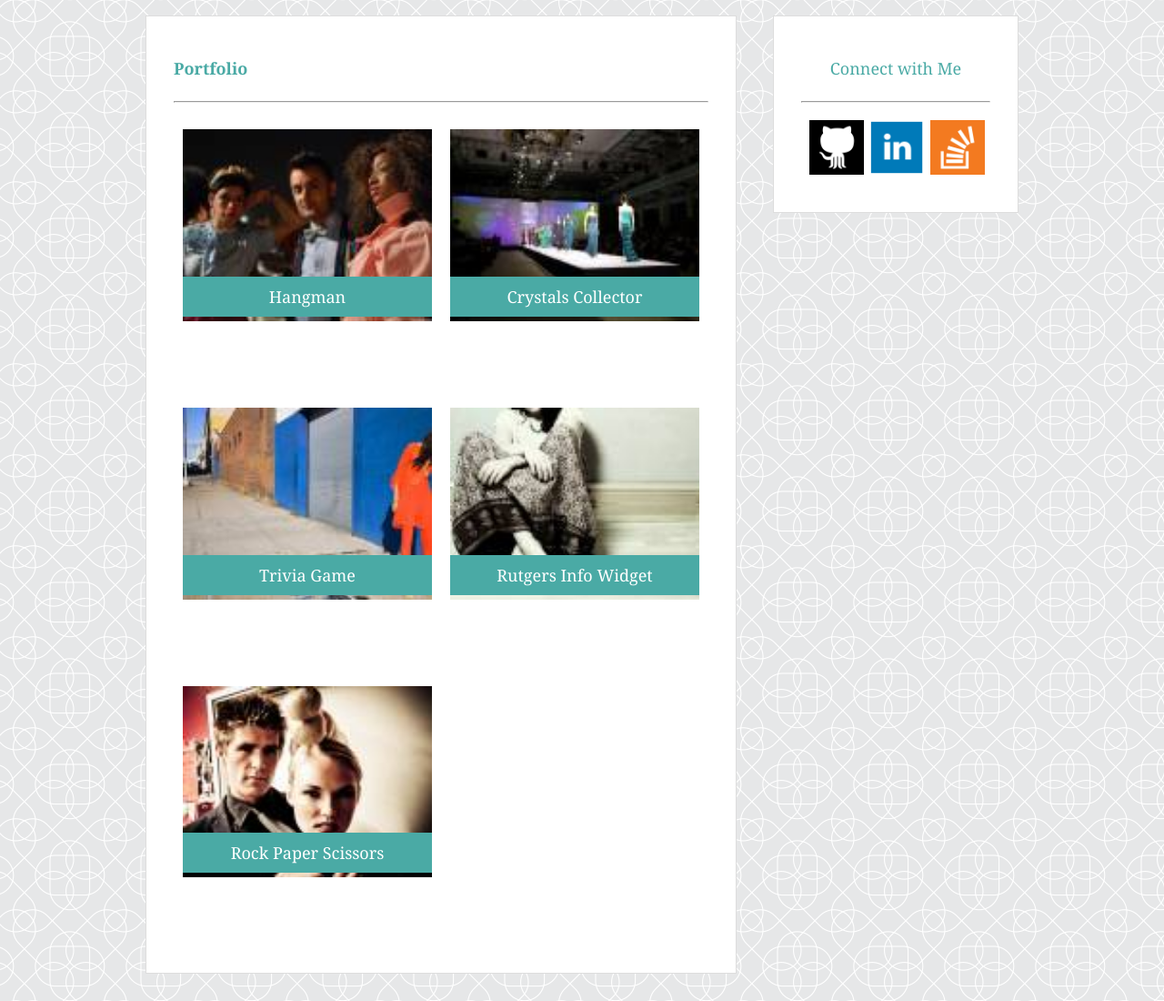
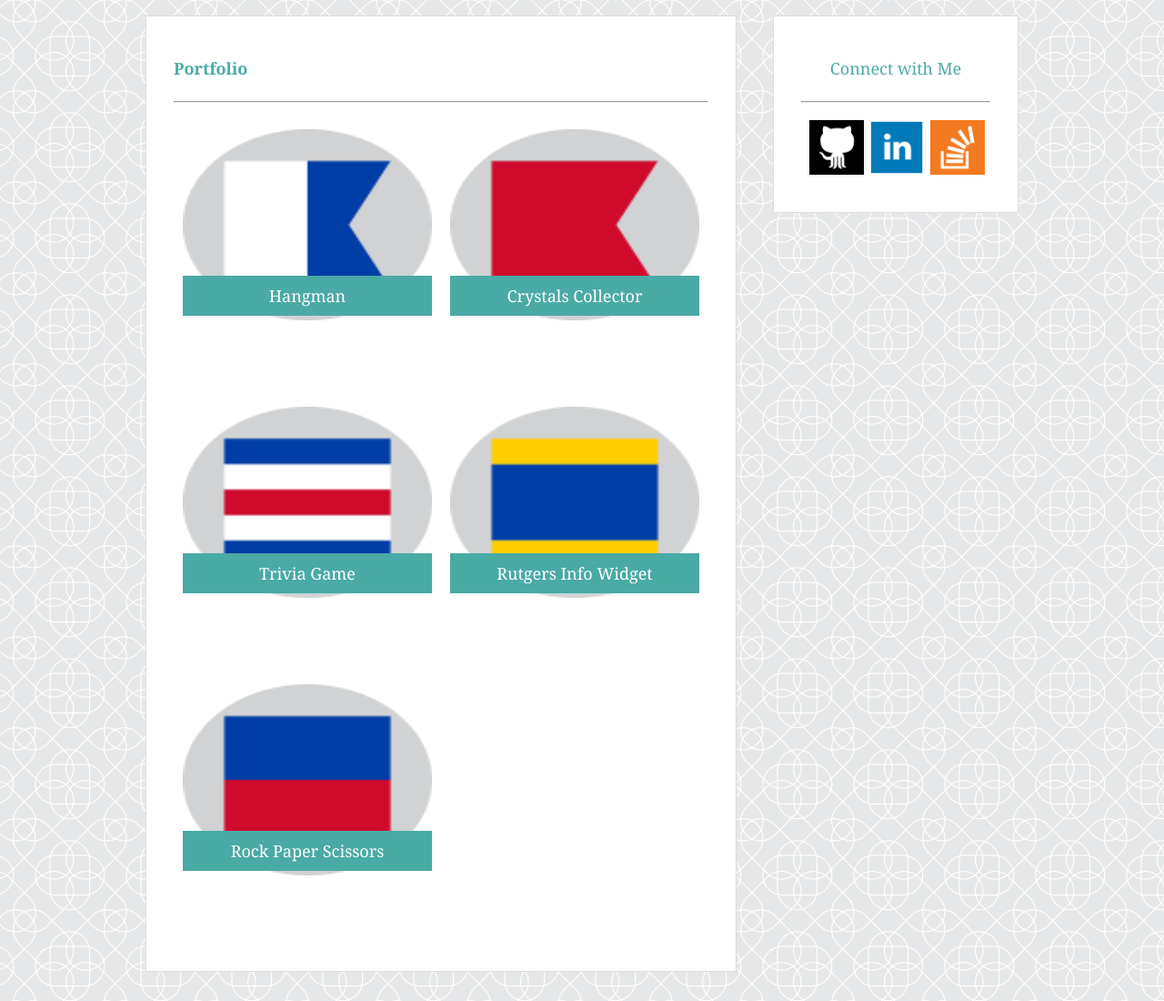
Before and after one commit to dmccandless/Responsive-Portfolio, a plain HTML site: page portfolio.html in a window 1280 px wide. Shown: the part 115-1215 px from the top of the page at 91% size. Drawn offline with Linux system fonts and the light colour scheme.

Commit message:
change portfolio page images to png images of nautical signal flags, with respective changes to portfolio.html

```diff
--- a/portfolio.html
+++ b/portfolio.html
@@ -27,23 +27,23 @@
 							<h2>Portfolio</h2>
 							<hr>
 								<div class="image-wrapper">
-									<a href="https://dmccandless.github.io/Hangman-Game/"><img src="assets/images/portfolio-01.jpg" alt="Picture of Douglas McCandless' first portfolio item" id="portfolio-image-01"></a>
+									<a href="https://dmccandless.github.io/Hangman-Game/"><img src="assets/images/portfolio-01.png" alt="Picture of Douglas McCandless' first portfolio item" id="portfolio-image-01" width="275" height="210"></a>
 									<h3 class="heading-portfolio">Hangman</h3>
 								</div>
 								<div class="image-wrapper">
-									<a href="https://dmccandless.github.io/week-4-game/"><img src="assets/images/portfolio-02.jpg" alt="Picture of Douglas McCandless' second portfolio item" id="portfolio-image-02"></a>
+									<a href="https://dmccandless.github.io/week-4-game/"><img src="assets/images/portfolio-02.png" alt="Picture of Douglas McCandless' second portfolio item" id="portfolio-image-02" width="275" height="210"></a>
 									<h3 class="heading-portfolio">Crystals Collector</h3>
 								</div>
 								<div class="image-wrapper">
-									<img src="assets/images/portfolio-03.jpg" alt="Picture of Douglas McCandless' third portfolio item" id="portfolio-image-03">
+									<img src="assets/images/portfolio-03.png" alt="Picture of Douglas McCandless' third portfolio item" id="portfolio-image-03" width="275" height="210">
 									<h3 class="heading-portfolio">Trivia Game</h3>
 								</div>
 								<div class="image-wrapper">
-									<img src="assets/images/portfolio-04.jpg" alt="Picture of Douglas McCandless' fourth portfolio item" id="portfolio-image-04">
+									<img src="assets/images/portfolio-04.png" alt="Picture of Douglas McCandless' fourth portfolio item" id="portfolio-image-04" width="275" height="210">
 									<h3 class="heading-portfolio">Rutgers Info Widget</h3>
 								</div>
 								<div class="image-wrapper">
-									<img src="assets/images/portfolio-05.jpg" alt="Picture of Douglas McCandless' fifth portfolio item" id="portfolio-image-05">
+									<img src="assets/images/portfolio-05.png" alt="Picture of Douglas McCandless' fifth portfolio item" id="portfolio-image-05" width="275" height="210">
 									<h3 class="heading-portfolio">Rock Paper Scissors</h3>
 								</div>
 						</div>
```
Also changed, not shown: assets/images/portfolio-01.jpg (deleted), assets/images/portfolio-01.png (added), assets/images/portfolio-02.jpg (deleted), assets/images/portfolio-02.png (added), assets/images/portfolio-03.jpg (deleted), assets/images/portfolio-03.png (added), assets/images/portfolio-04.jpg (deleted), assets/images/portfolio-04.png (added), assets/images/portfolio-05.jpg (deleted), assets/images/portfolio-05.png (added).
